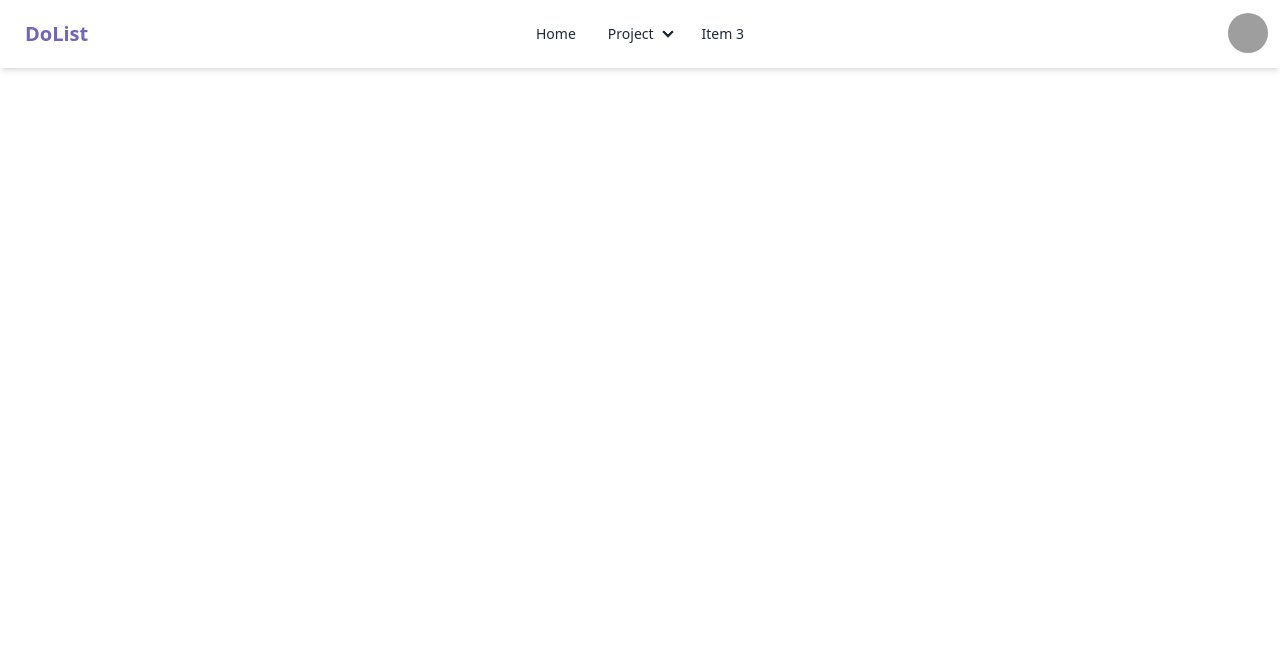
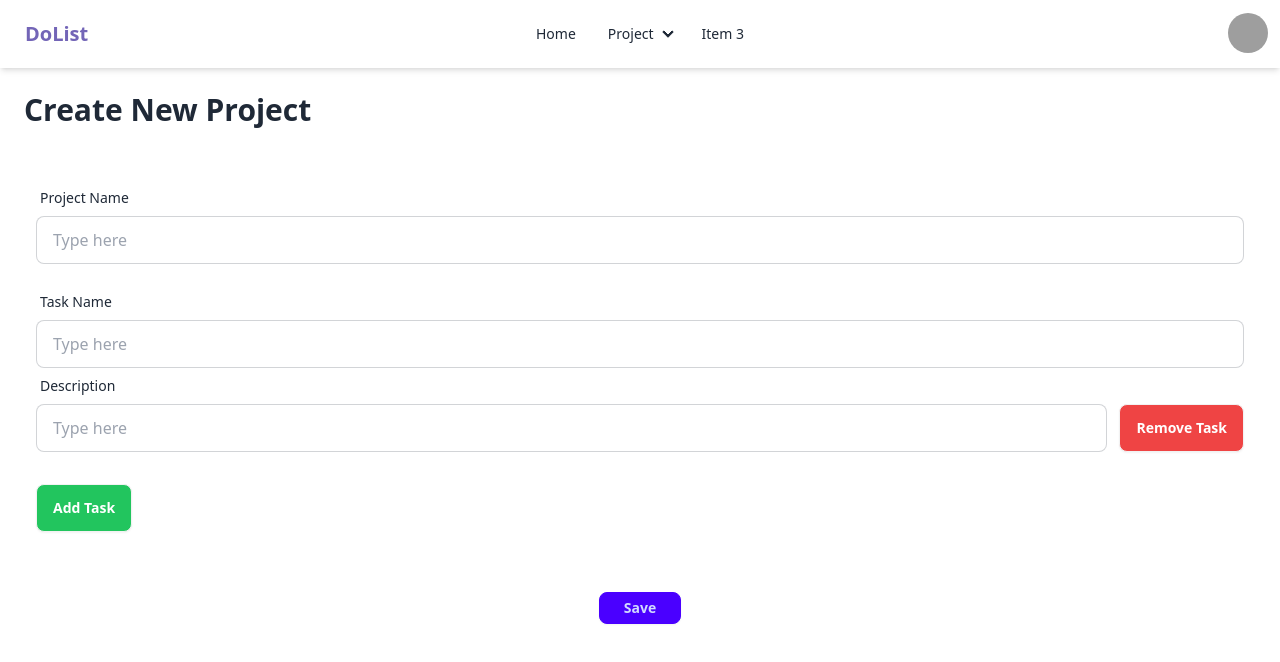
Before and after one commit to Abhi-raam/DoList, a React (Vite) app: page /add-projects in a window 1280 px wide. Shown: the top 662 px of the page. Built offline with nearby package versions, Linux system fonts and the light colour scheme; grey boxes are pictures that could not be loaded.

Commit message:
add project page added and data is logging successfully

```diff
--- a/package.json
+++ b/package.json
@@ -15,7 +15,8 @@
     "react": "^18.2.0",
     "react-dom": "^18.2.0",
     "react-icons": "^5.2.0",
-    "react-router-dom": "^6.20.1"
+    "react-router-dom": "^6.20.1",
+    "uuid": "^9.0.1"
   },
   "devDependencies": {
     "@types/react": "^18.2.66",
--- a/src/App.jsx
+++ b/src/App.jsx
@@ -3,6 +3,7 @@ import HomePage from './Pages/HomePage'
 import { BrowserRouter, Route, Routes } from 'react-router-dom'
 import Navbar from './Components/Navbar'
 import ProjectPage from './Pages/ProjectPage'
+import AddProjects from './Pages/AddProjects'
 
 function App() {
   return (
@@ -11,6 +12,7 @@ function App() {
       <Routes>
         <Route path='/' element={<HomePage />} />
         <Route path='/projects' element={<ProjectPage />} />
+        <Route path='/add-projects' element={<AddProjects />} />
       </Routes>
     </div>
   )
--- a/src/Components/ProjectCard.jsx
+++ b/src/Components/ProjectCard.jsx
@@ -14,13 +14,15 @@ function ProjectCard() {
                 <FaFolderOpen className='text-5xl' />
                 <HiDotsVertical onClick={toggleDlt} />
             </div>
-            {toggle?
-            <div className=' relative'>
-                <div className='text-red-600 font-medium flex items-center gap-3 bg-white p-2 rounded-md absolute right-0 -top-2'>
-                    <RiDeleteBin6Line />Delete
+            {toggle ?
+                <div className=' relative'>
+                    <div className='text-red-600 font-medium  bg-white p-2 rounded-md absolute right-0 -top-2'>
+                        <div className='hover:bg-slate-300 flex items-center gap-3 p-1 rounded-sm'>
+                            <RiDeleteBin6Line />Delete
+                        </div>
+                    </div>
                 </div>
-            </div>
-            :null}
+                : null}
             <div className='flex justify-between items-center pt-5'>
                 <h2 className='text-lg font-semibold'>Project 1</h2>
                 <div className='flex flex-col items-center'>
--- /dev/null
+++ b/src/Pages/AddProjects.jsx
@@ -0,0 +1,122 @@
+import React, { useState } from 'react';
+import { v4 as uuidv4 } from 'uuid'; // For generating unique IDs
+
+const AddProjects = () => {
+    const [projectName, setProjectName] = useState('');
+    const [projectId, setProjectId] = useState(uuidv4());
+    const [projectCreatedOn, setProjectCreatedOn] = useState(Date.now());
+    const [todos, setTodos] = useState([
+        {
+            id: uuidv4(),
+            name: '',
+            description: '',
+            createdOn: Date.now(),
+            updatedOn: Date.now()
+        }
+    ]);
+
+    const addTask = () => {
+        setTodos([
+            ...todos,
+            {
+                id: uuidv4(), // Generate unique ID for the new task
+                name: '',
+                description: '',
+                createdOn: Date.now(),
+                updatedOn: Date.now()
+            }
+        ]);
+    };
+
+    const removeTask = (index) => {
+        setTodos(todos.filter((_, i) => i !== index)); // Correctly remove the specified task
+    };
+
+    const handleTodoChange = (index, field, value) => {
+        const updatedTodos = [...todos];
+        updatedTodos[index][field] = value;
+        updatedTodos[index].createdOn = Date.now();
+        updatedTodos[index].updatedOn = Date.now();
+        setTodos(updatedTodos);
+    };
+
+    const handleSubmit = async (e) => {
+        e.preventDefault();
+        console.log("Project id:", projectId);
+        console.log("Project:", projectName);
+        console.log("Created date : ", projectCreatedOn);
+        console.log("Todos:", todos);
+    };
+
+    return (
+        <div className='p-6 lg:h-screen'>
+            <div>
+                <h2 className='text-2xl lg:text-3xl font-semibold'>Create New Project</h2>
+            </div>
+            <div className='flex justify-center bg-white mt-10 pb-5 rounded-md'>
+                <form onSubmit={handleSubmit} className='w-full space-y-5 p-3'>
+                    <label className="form-control">
+                        <div className="label">
+                            <span className="label-text">Project Name</span>
+                        </div>
+                        <input
+                            type="text"
+                            placeholder="Type here"
+                            className="input input-bordered"
+                            value={projectName}
+                            onChange={(e) => setProjectName(e.target.value)} />
+                    </label>
+                    {todos.map((todo, index) => (
+                        <div key={index} className="pb-3">
+                            <label className="form-control">
+                                <div className="label">
+                                    <span className="label-text">Task Name</span>
+                                </div>
+                                <div className='flex gap-3'>
+                                    <input
+                                        type="text"
+                                        placeholder="Type here"
+                                        className="input input-bordered w-full"
+                                        value={todo.name}
+                                        onChange={(e) => handleTodoChange(index, 'name', e.target.value)} />
+                                </div>
+                            </label>
+                            <label className="form-control">
+                                <div className="label">
+                                    <span className="label-text">Description</span>
+                                </div>
+                                <div className='flex gap-3'>
+                                    <input
+                                        type="text"
+                                        placeholder="Type here"
+                                        className="input input-bordered w-full"
+                                        value={todo.description}
+                                        onChange={(e) => handleTodoChange(index, 'description', e.target.value)} />
+                                    <button
+                                        type="button"
+                                        className="btn bg-red-500 text-white hover:bg-red-600"
+                                        onClick={() => removeTask(index)}>
+                                        Remove Task
+                                    </button>
+                                </div>
+                            </label>
+                        </div>
+                    ))}
+                    <button
+                        type="button"
+                        className="btn bg-green-500 hover:bg-green-600 text-white"
+                        onClick={addTask}>
+                        Add Task
+                    </button>
+                    <div className='flex justify-center pt-10'>
+                        <button type="submit" className='btn btn-sm px-6 btn-primary'>
+                            Save
+                        </button>
+                    </div>
+                </form>
+            </div>
+        </div>
+    );
+};
+
+export default AddProjects;
--- a/src/Pages/HomePage.jsx
+++ b/src/Pages/HomePage.jsx
@@ -19,6 +19,9 @@ function HomePage() {
                     <ProjectCard />
                     <ProjectCard />
                     <ProjectCard />
+                    <ProjectCard />
+                    <ProjectCard />
+                    <ProjectCard />
                 </div>
             </div>
         </div>
--- a/src/Pages/ProjectPage.jsx
+++ b/src/Pages/ProjectPage.jsx
@@ -1,6 +1,7 @@
 import React from 'react'
 import ProjectCard from '../Components/ProjectCard'
 import { FaPlus } from "react-icons/fa6";
+import { Link } from 'react-router-dom';
 
 function ProjectPage() {
     const api =import.meta.env.VITE_FIREBASE_API_KEY
@@ -8,10 +9,14 @@ function ProjectPage() {
         <div className='p-4'>
             <div className='flex justify-between items-center'>
                 <h2 className='text-2xl font-semibold text-[#7365b7] '>My Projects</h2>
-                <button className='border p-1 px-4 rounded-md border-[#7365b7] flex items-center gap-3 text-[#7365b7]'><FaPlus/>Create New</button>
+                <Link to="/add-projects" className='border p-1 px-4 rounded-md border-[#7365b7] flex items-center gap-3 text-[#7365b7]'><FaPlus/>Create New</Link>
             </div>
             {api}
             <div className="grid grid-cols-1 md:grid-cols-2 lg:grid-cols-4 gap-5 justify-items-center pt-5">
+                <ProjectCard />
+                <ProjectCard />
+                <ProjectCard />
+                <ProjectCard />
                 <ProjectCard />
                 <ProjectCard />
                 <ProjectCard />
```
Also changed, not shown: 1 other file (tests, documents, lock files or other folders).
